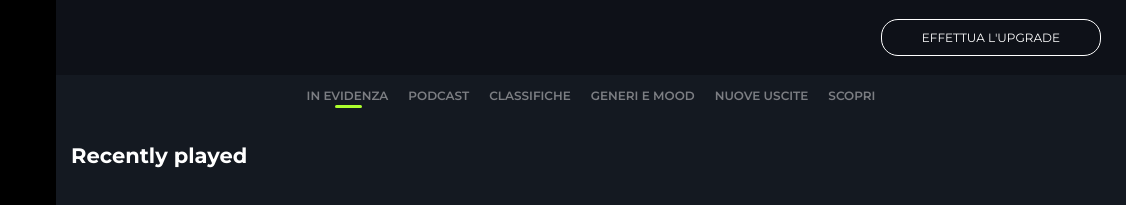
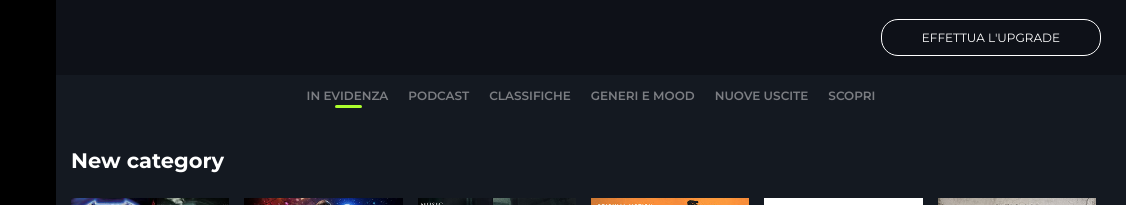
Before and after one commit to SantosIvanAlvaChavez/html-css-spotifyweb, a plain HTML site: page index.html in a window 1280 px wide. Shown: the top 205 px of the page, 154-1280 px from the left. Drawn offline with Linux system fonts and the light colour scheme.

Commit message:
Spotify-web First method js

```diff
--- a/index.html
+++ b/index.html
@@ -137,7 +137,7 @@
 
             <!-- Content category -->
             <section class="content-category">
-              <h1 class="first-category">Recently played</h1>
+              <h1 id="new-title">Recently played</h1>
               <ul class="list-album">
                 <li class="album text-center">
                   <div class="album-content">
@@ -323,5 +323,8 @@
         </div>
       </footer>
     </div>
+
+    <!-- JAVASCRIPT -->
+    <script src="./js/main.js"></script>
   </body>
 </html>
--- /dev/null
+++ b/js/main.js
@@ -0,0 +1,2 @@
+//METHOD 1
+document.getElementById('new-title').innerHTML = 'New category';
```
